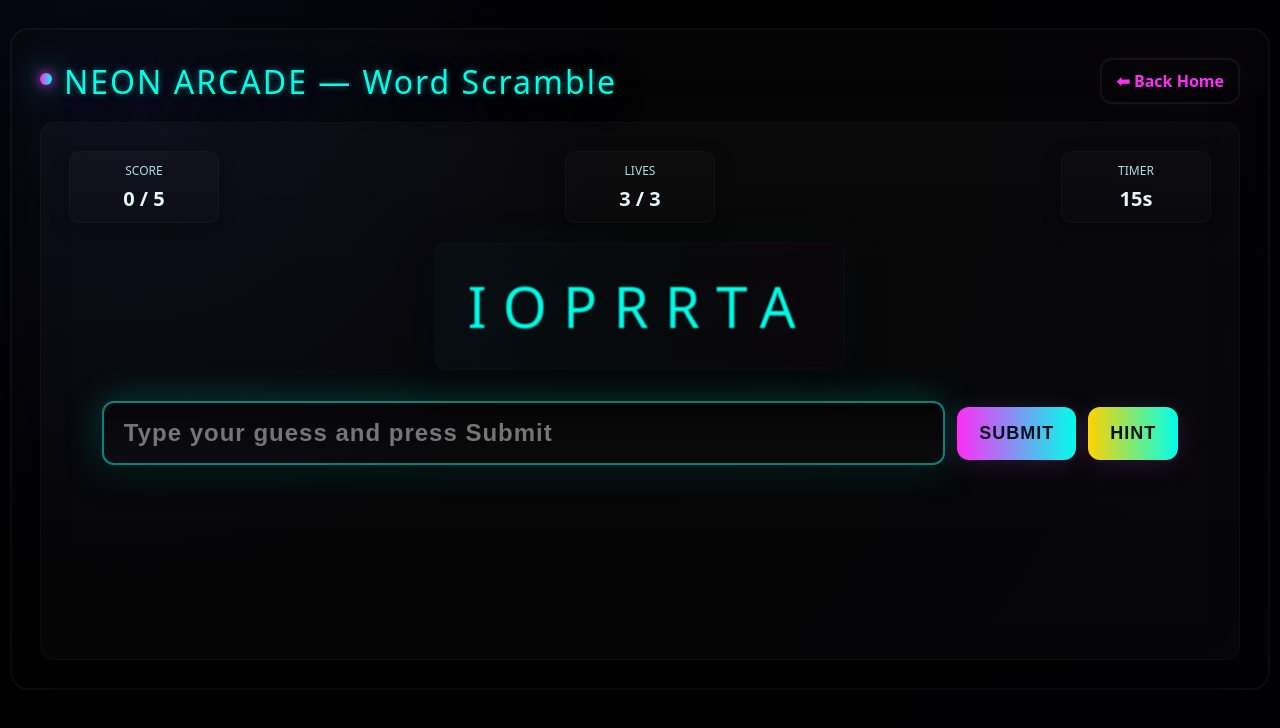
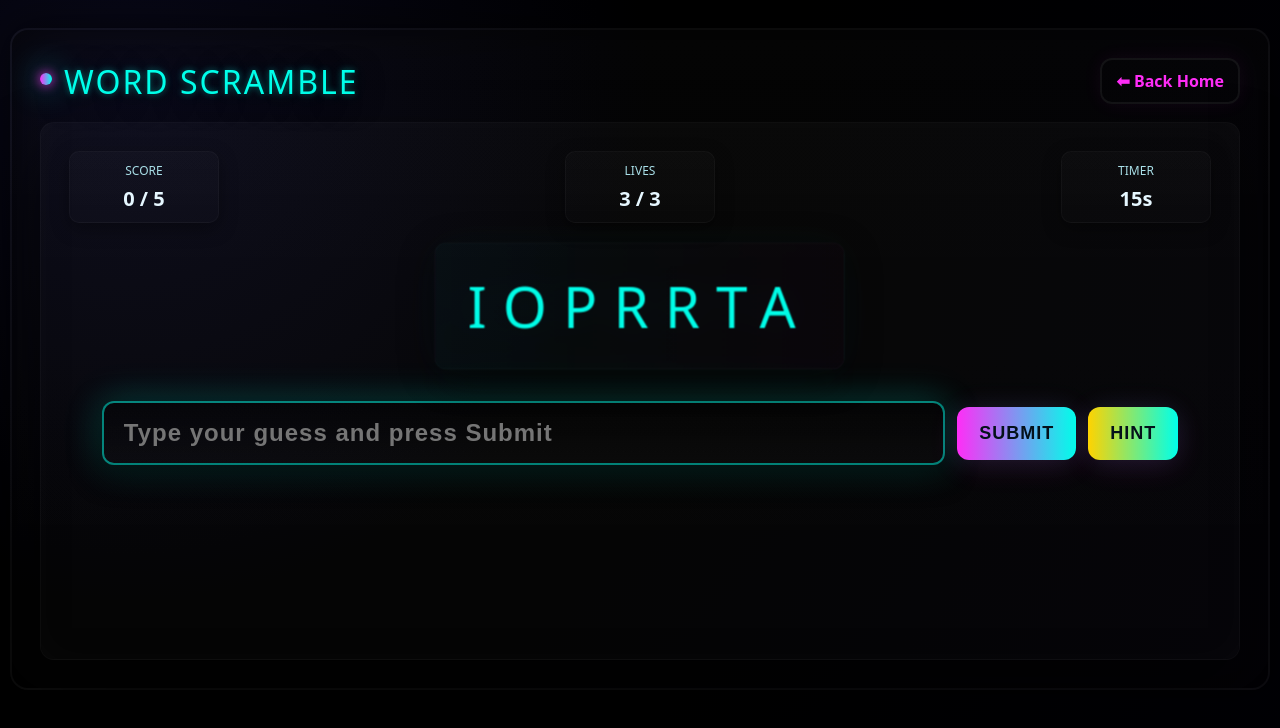
Before and after one commit to mufeena/Interactive-Games, a plain HTML site: page scramble.html in a window 1280 px wide. Drawn offline with nearby package versions, Linux system fonts and the light colour scheme.

Commit message:
scramble.html

```diff
--- a/scramble.html
+++ b/scramble.html
@@ -338,7 +338,7 @@
 
 <div class="stage">
     <header>
-        <div class="title"><span class="dot"></span> NEON ARCADE — Word Scramble</div>
+        <div class="title"><span class="dot"></span> WORD SCRAMBLE</div>
         <div class="nav-controls">
             <a class="back-btn" href="index.html">⬅ Back Home</a>
         </div>
```
